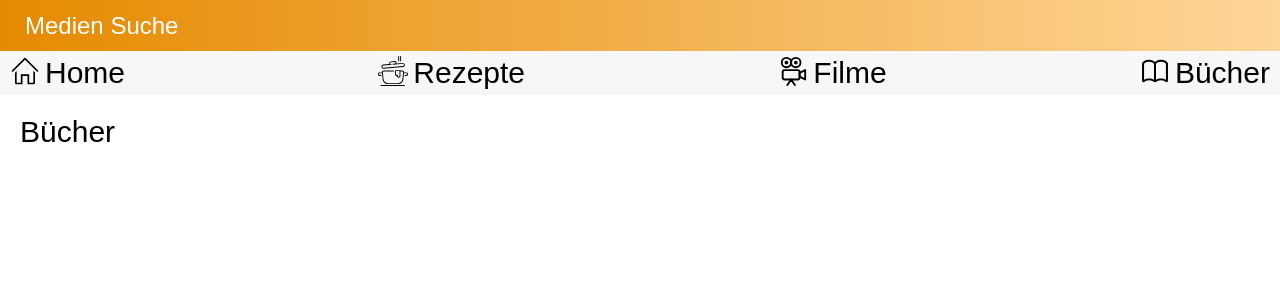
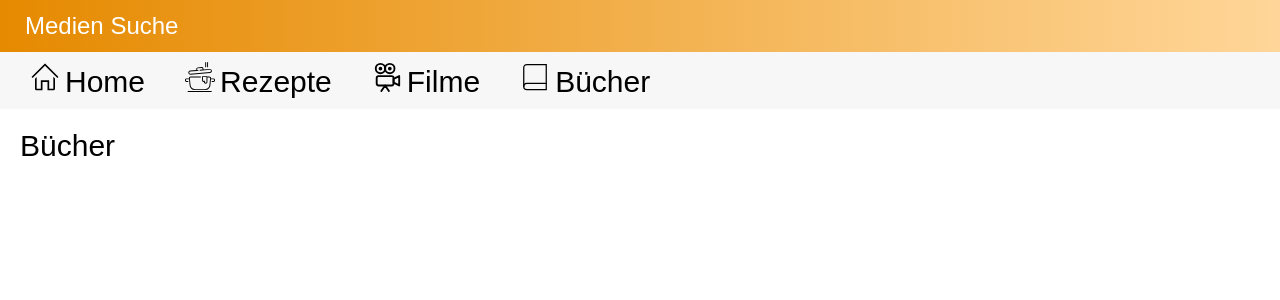
Before and after one commit to thunder312/media-lookup, a Vue app: page /books in a window 1280 px wide. Shown: the top 300 px of the page. Built offline with nearby package versions, Linux system fonts and the light colour scheme.

Commit message:
some image styling

```diff
--- a/src/components/LinkBar.vue
+++ b/src/components/LinkBar.vue
@@ -1,9 +1,9 @@
 <template>
 <div class="linkbar">
-    <router-link to="/" class="link"><img src="@/assets/icons/home.svg"/>Home</router-link>
-    <router-link to="/receipts" class="link"><img src="@/assets/icons/rezept.svg"/>Rezepte</router-link>
-    <router-link to="/movies" class="link"><img src="@/assets/icons/film.svg"/>Filme</router-link>
-    <router-link to="/books" class="link"><img src="@/assets/icons/buch.svg"/>Bücher</router-link>
+    <router-link to="/" class="link"><img class="image" src="@/assets/icons/home.svg"/>Home</router-link>
+    <router-link to="/receipts" class="link"><img class="image" src="@/assets/icons/rezept.svg"/>Rezepte</router-link>
+    <router-link to="/movies" class="link"><img class="image" src="@/assets/icons/film.svg"/>Filme</router-link>
+    <router-link to="/books" class="link"><img class="image" src="@/assets/icons/buch.svg"/>Bücher</router-link>
   </div>
 </template>
 <script>
--- a/src/components/MediaLookup.vue
+++ b/src/components/MediaLookup.vue
@@ -1,9 +1,5 @@
 <template>
-  <div class="section">
-    <div class="title">Hauptseite</div>
-    <div class="sub-title">Alle deine Medien...</div>
-    <button class="button">Test-Button</button>
-  </div>
+  <div class="title">Hauptseite</div>
 </template>
 
 <script>
--- a/src/scss/_app.scss
+++ b/src/scss/_app.scss
@@ -5,25 +5,24 @@
   }
   display: flex;
   flex-direction: row;
-  justify-content: space-between;
-  padding-top: 5px;
-  padding-bottom: 5px;
+  justify-content: flex-start;
+  padding: 10px 10px 10px 10px;
   width: 100%;
   height: auto;
   .link {
-    font-size: 30px;
-    padding:0 10px 0 10px;
-    width: auto;
-    text-decoration: none;
-    img {
-     vertical-align: text-top;
+    @include customize(theme) {
+      color: getValue(iconColor);
+    }
+    vertical-align: text-top;
+    .image {
        width: 30px;
        height: 30px;
        padding-right: 5px;
      }
-     @include customize(theme) {
-      color: getValue(iconColor);
-    }
+      font-size: 30px;
+      width: auto;
+      text-decoration: none;
+      margin: 0 20px 0 20px;
   }
 }
 .window {
@@ -65,9 +64,6 @@
          flex-direction: column;
          padding-left: 20px;
          height: 100%;
-         .section {
-           width: 98%;
-         }
          .title {
           font-size: 30px;
            margin-top: 20px;
```
Also changed, not shown: src/assets/icons/buch.svg.
